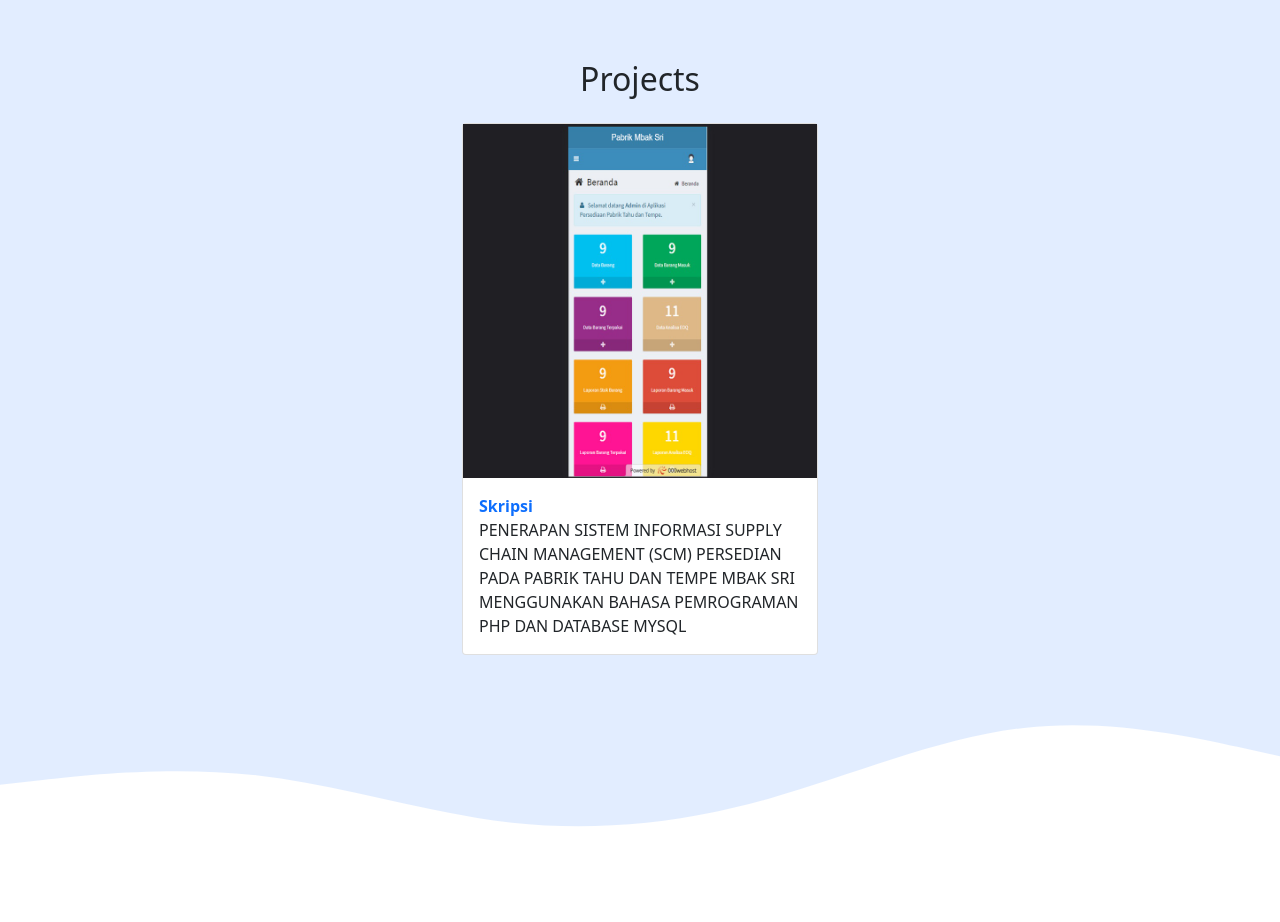
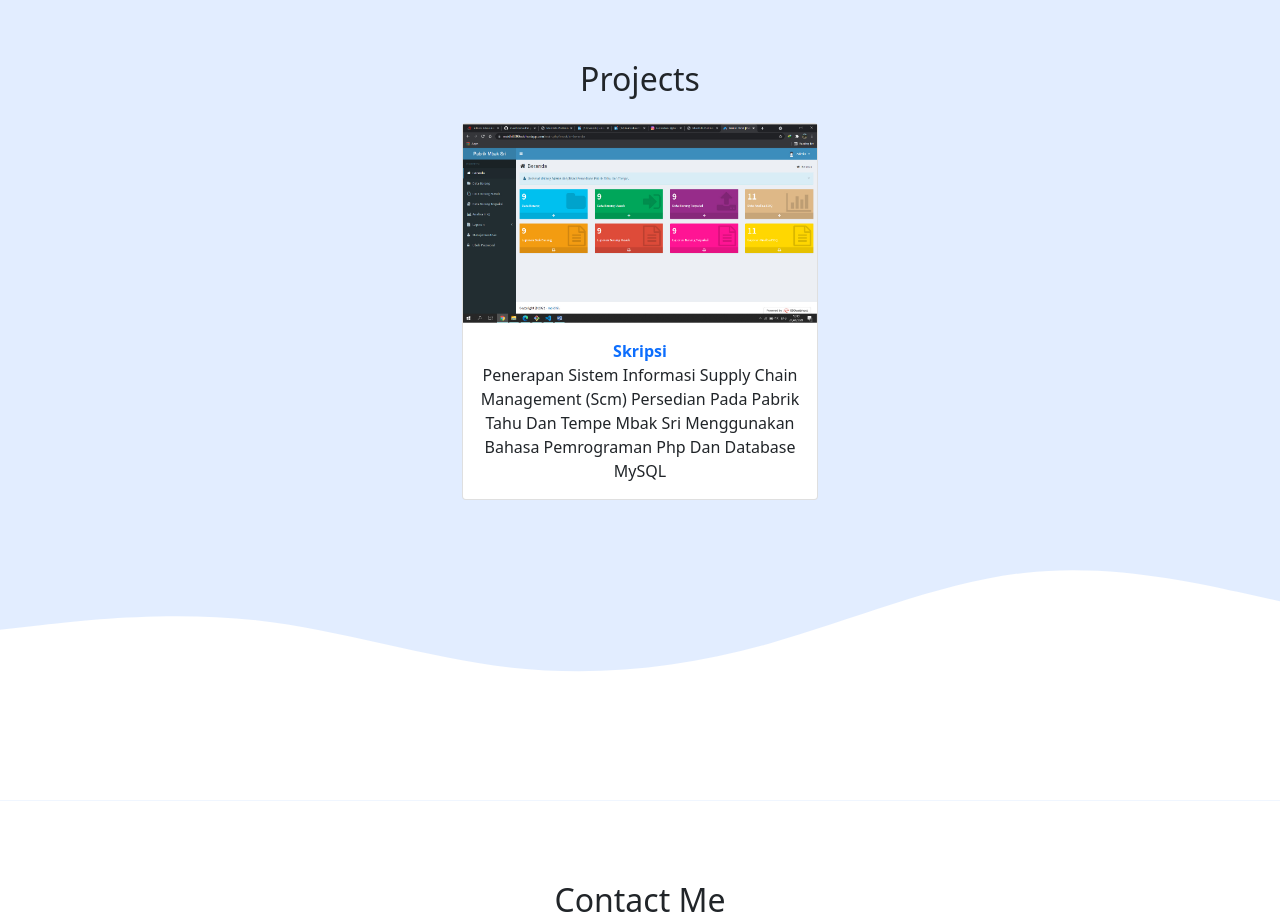
Before and after one commit to maidhil/maidhil-portfolio, a plain HTML site: page index.html in a window 1280 px wide. Shown: the part 1220-2142 px from the top of the page. Drawn offline with nearby package versions, Linux system fonts and the light colour scheme.

Commit message:
mengubah gambar project

```diff
--- a/index.html
+++ b/index.html
@@ -94,12 +94,12 @@
           </div>
         </div>
         <div class="row justify-content-center">
-          <div class="col-md-4 mb-3">
+          <div class="col-md-4 mb-3 text-center">
             <div class="card">
-              <img src="img/project-skripsi.jpg" class="card-img-to" alt="1" />
+              <img src="img/skripsi-desktop2.jpg" class="card-img-to" alt="1" />
               <div class="card-body fw-bold">
                 <a href="https://maidhil.000webhostapp.com/" class="text-decoration-none">Skripsi</a>
-                <p class="card-text fw-normal">PENERAPAN SISTEM INFORMASI SUPPLY CHAIN MANAGEMENT (SCM) PERSEDIAN PADA PABRIK TAHU DAN TEMPE MBAK SRI MENGGUNAKAN BAHASA PEMROGRAMAN PHP DAN DATABASE MYSQL</p>
+                <p class="card-text fw-normal">Penerapan Sistem Informasi Supply Chain Management (Scm) Persedian Pada Pabrik Tahu Dan Tempe Mbak Sri Menggunakan Bahasa Pemrograman Php Dan Database MySQL</p>
               </div>
             </div>
           </div>
```
Also changed, not shown: img/skripsi-desktop.jpg (added), img/skripsi-desktop2.jpg (added).
